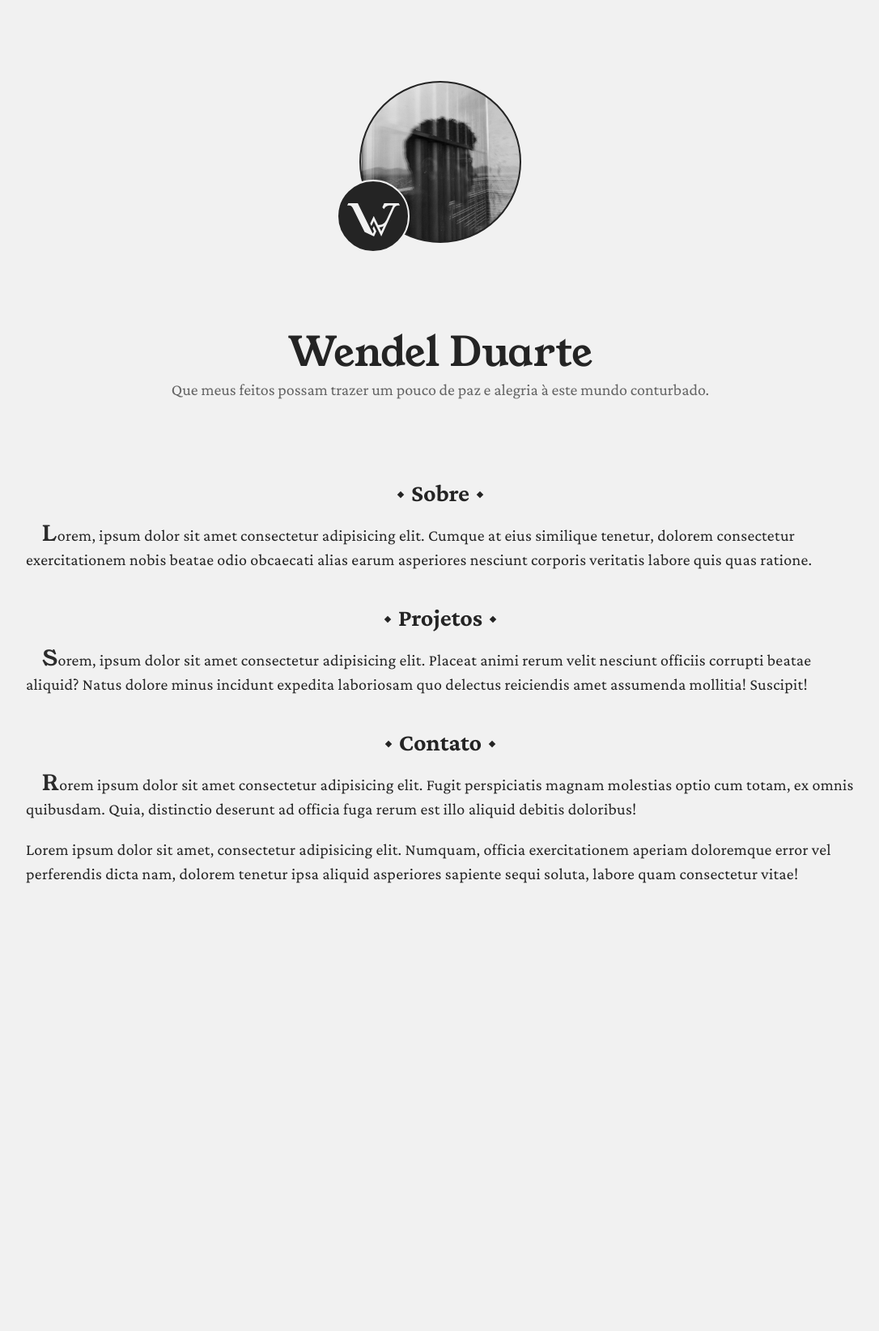
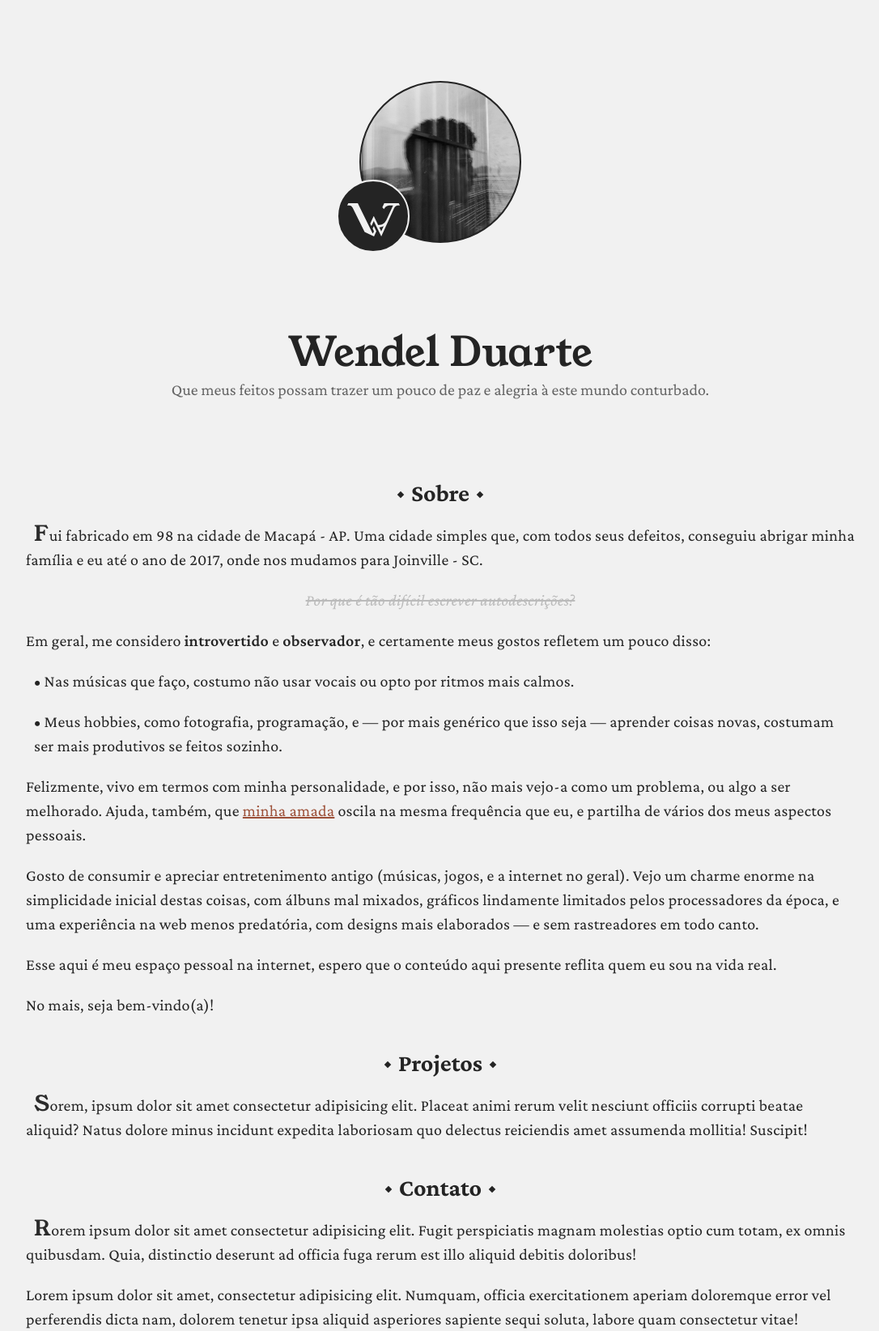
Before and after one commit to wendellduos/wendeldu.art, a PHP site: page /index.html in a window 1280 px wide. Shown: the whole page at 81% size, without its empty margins (96-1182 px from the left). Before the commit the page ends 1091 px from the top, so only its background shows below. Run offline with PHP 8.4, Linux system fonts and the light colour scheme.

Commit message:
added 'about' text

```diff
--- a/index.html
+++ b/index.html
@@ -21,10 +21,41 @@
     <section>
       <h2 class="section-title center-text">Sobre</h2>
       <p>
-        <span class="first-letter ident">L</span>orem, ipsum dolor sit amet consectetur adipisicing
-        elit. Cumque at eius similique tenetur, dolorem consectetur exercitationem nobis beatae odio
-        obcaecati alias earum asperiores nesciunt corporis veritatis labore quis quas ratione.
+        <span class="first-letter ident">F</span>ui fabricado em 98 na cidade de Macapá - AP. Uma
+        cidade simples que, com todos seus defeitos, conseguiu abrigar minha família e eu até o ano
+        de 2017, onde nos mudamos para Joinville - SC.
       </p>
+      <p class="italic center-text more-dimmed line-through">
+        Por que é tão difícil escrever autodescrições?
+      </p>
+      <p>
+        Em geral, me considero <span class="bold">introvertido</span> e
+        <span class="bold">observador</span>, e certamente meus gostos refletem um pouco disso:
+      </p>
+      <p class="ident">
+        &bull; Nas músicas que faço, costumo não usar vocais ou opto por ritmos mais calmos.
+      </p>
+      <p class="ident">
+        &bull; Meus hobbies, como fotografia, programação, e — por mais genérico que isso seja —
+        aprender coisas novas, costumam ser mais produtivos se feitos sozinho.
+      </p>
+      <p>
+        Felizmente, vivo em termos com minha personalidade, e por isso, não mais vejo-a como um
+        problema, ou algo a ser melhorado. Ajuda, também, que
+        <a href="https://instagram.com/kruger_barbi" target="_blank">minha amada</a> oscila na mesma
+        frequência que eu, e partilha de vários dos meus aspectos pessoais.
+      </p>
+      <p>
+        Gosto de consumir e apreciar entretenimento antigo (músicas, jogos, e a internet no geral).
+        Vejo um charme enorme na simplicidade inicial destas coisas, com álbuns mal mixados,
+        gráficos lindamente limitados pelos processadores da época, e uma experiência na web menos
+        predatória, com designs mais elaborados — e sem rastreadores em todo canto.
+      </p>
+      <p>
+        Esse aqui é meu espaço pessoal na internet, espero que o conteúdo aqui presente reflita quem
+        eu sou na vida real.
+      </p>
+      <p>No mais, seja bem-vindo(a)!</p>
     </section>
     <section>
       <h2 class="section-title center-text">Projetos</h2>
--- a/styles/styles.css
+++ b/styles/styles.css
@@ -1,4 +1,4 @@
-@import url("https://fonts.googleapis.com/css2?family=Crimson+Pro:ital,wght@0,200;0,300;0,400;0,700;1,400;1,700&family=Young+Serif&display=swap");
+@import url("https://fonts.googleapis.com/css2?family=Crimson+Pro:ital,wght@0,300;0,400;0,600;0,700;1,400;1,600&family=Young+Serif&display=swap");
 
 :root {
   --gray1: #242424;
@@ -11,7 +11,7 @@
   --light2: #dbdbdb;
   --light2: #bbbbbb;
 
-  --blue-soft: #4e9ee9;
+  --orange: #9c4f37;
 }
 
 * {
@@ -47,6 +47,12 @@ body {
 .dimmed {
   color: var(--gray5);
 }
+.more-dimmed {
+  color: var(--light2);
+}
+.line-through {
+  text-decoration: line-through;
+}
 .normal-wght {
   font-weight: 400;
 }
@@ -59,7 +65,7 @@ body {
   color: var(--gray2);
 }
 .ident {
-  margin-left: 1rem;
+  margin-left: 0.5rem;
 }
 .section-title {
   margin: 2rem 0 1rem 0;
@@ -77,6 +83,12 @@ body {
   background-color: var(--gray1);
   transform: rotate(45deg);
 }
+.italic {
+  font-style: italic;
+}
+.bold {
+  font-weight: 600;
+}
 p {
   margin-bottom: 1rem;
 
@@ -84,7 +96,9 @@ p {
   line-height: 1.5rem;
   letter-spacing: 0.3px;
 }
-
+p a {
+  color: var(--orange);
+}
 /* * MILD RESPOSIVENESS * */
 section,
 nav {
```
